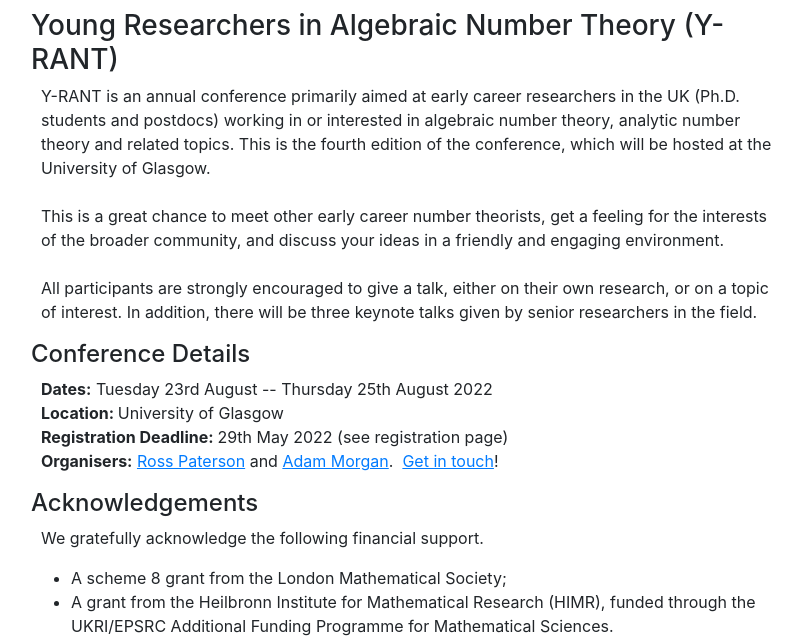
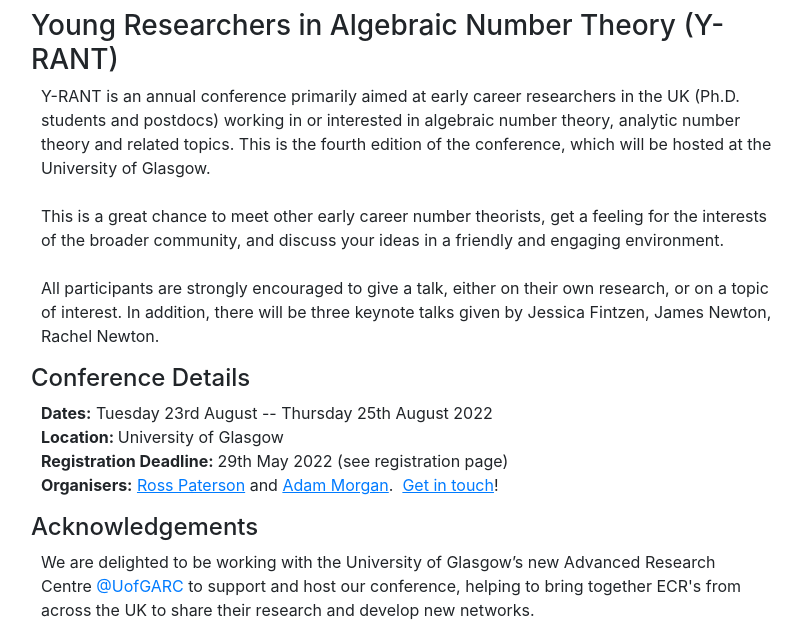
Before and after one commit to Y-RANT/Y-RANT.github.io, a plain HTML site: page index.html in a window 1280 px wide. Shown: the part 65-707 px from the top of the page, without its empty margins (224-1026 px from the left). Drawn offline with Linux system fonts and the light colour scheme.

Commit message:
acknowledged arc on homepage

```diff
--- a/index.html
+++ b/index.html
@@ -33,7 +33,7 @@
             <div class="col">
                 <div>
                     <h3>Young Researchers in Algebraic Number Theory (Y-RANT)&nbsp;</h3>
-                    <p style="max-width: 800px;width: 100%;">Y-RANT is an annual conference primarily aimed at early career researchers in the UK (Ph.D. students and postdocs) working in or interested in algebraic number theory, analytic number theory and related topics. This is the fourth edition of the conference, which will be hosted at the University of Glasgow.<br><br>This is a great chance to meet other early career number theorists, get a feeling for the interests of the broader community, and discuss your ideas in a friendly and engaging environment.<br><br>All participants are strongly encouraged to give a talk, either on their own research, or on a topic of interest. In addition, there will be three keynote talks given by senior researchers in the field.<br></p>
+                    <p style="max-width: 800px;width: 100%;">Y-RANT is an annual conference primarily aimed at early career researchers in the UK (Ph.D. students and postdocs) working in or interested in algebraic number theory, analytic number theory and related topics. This is the fourth edition of the conference, which will be hosted at the University of Glasgow.<br><br>This is a great chance to meet other early career number theorists, get a feeling for the interests of the broader community, and discuss your ideas in a friendly and engaging environment.<br><br>All participants are strongly encouraged to give a talk, either on their own research, or on a topic of interest. In addition, there will be three keynote talks given by Jessica Fintzen, James Newton, Rachel Newton.<br></p>
                 </div>
                 <div>
                     <h4>Conference Details</h4>
@@ -43,6 +43,7 @@
                 </div>
                 <div>
                     <h4>Acknowledgements</h4>
+                    <p style="max-width: 800px;width: 100%;">We are delighted to be working with the University of Glasgow’s new Advanced Research Centre&nbsp;<a href="https://mobile.twitter.com/UofGARC">@UofGARC</a>&nbsp;to support and host our conference, helping to bring together ECR's from across the UK&nbsp;to share their research and develop new networks.<br></p>
                     <p style="max-width: 800px;width: 100%;">We gratefully acknowledge the following financial support.<br></p>
                     <ul>
                         <li>A scheme 8 grant from the London Mathematical Society;</li>
```
Also changed, not shown: travel/index.html (+1 -1 lines).
